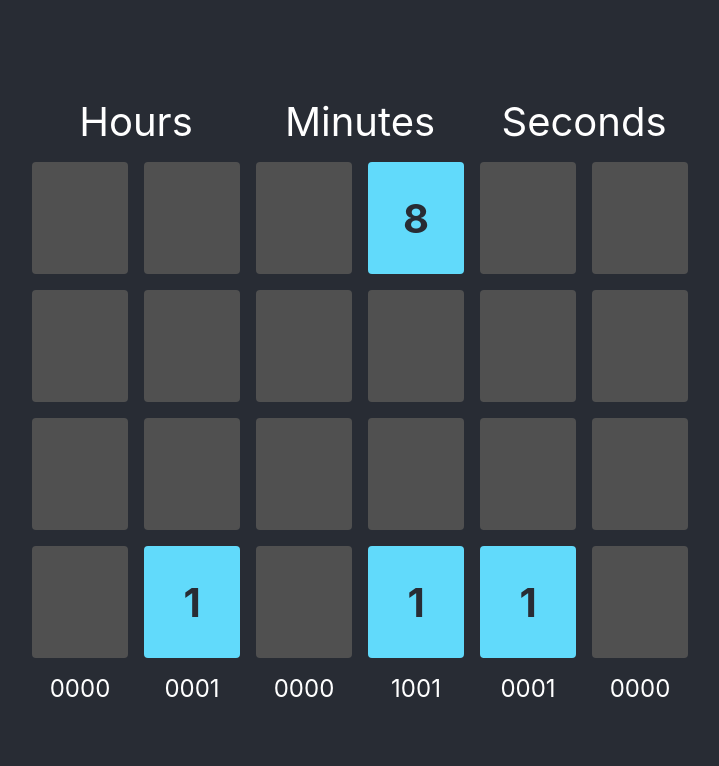
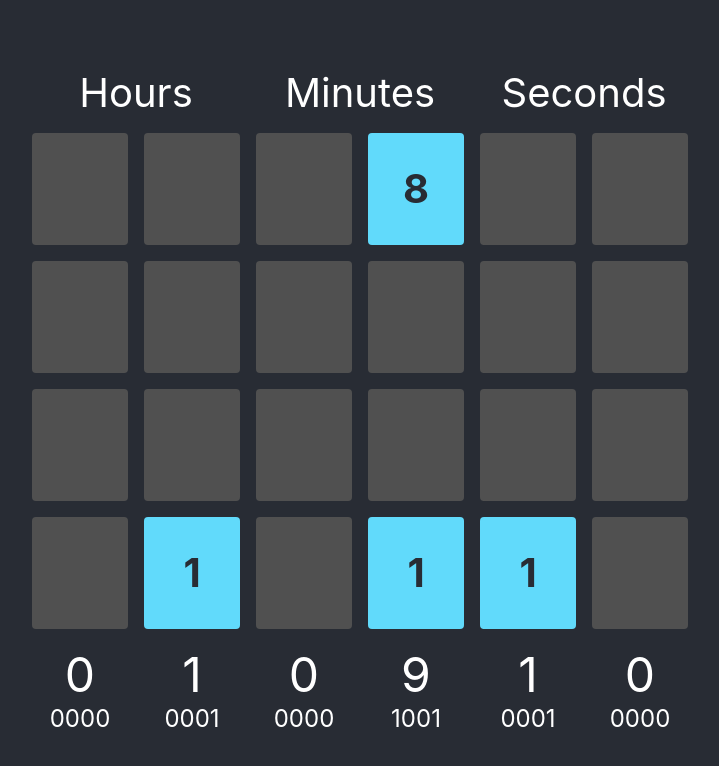
Before and after one commit to JackPonder/binary-clock, a React (Create React App) app: page / in a window 1280 px wide. Shown: the top 766 px of the page, without its empty margins (280-999 px from the left). Built offline with nearby package versions, Linux system fonts and the light colour scheme.

Commit message:
improved clock labels

```diff
--- a/src/App.js
+++ b/src/App.js
@@ -12,11 +12,20 @@ export default function App() {
         Math.floor(date.getSeconds() / 10 % 10),
         Math.floor(date.getSeconds() % 10),
       ];
+
+      for (let i = 0; i < time.length; i++) {
+        document.getElementById("label" + i).children[0].innerHTML = time[i];
+      }
+
       time.forEach((item, index) => {
         time[index] = item.toString(2).padStart(4, "0");
       });
+
+      for (let i = 0; i < time.length; i++) {
+        document.getElementById("label" + i).children[1].innerHTML = time[i];
+      }
+
       const binaryTime = time.join("");
-
       for (let i = 0; i < binaryTime.length; i++) {
         const label =
           (i - 3) % 4 === 0 ? 1 :
@@ -31,10 +40,6 @@ export default function App() {
           bar.className = "bar";
           bar.innerHTML = "";
         }
-      }
-
-      for (let i = 0; i < time.length; i++) {
-        document.getElementById("label" + i).innerHTML = time[i];
       }
     }, 1000);
   }, []);
@@ -57,8 +62,14 @@ export default function App() {
           <div className="bar" id="3"></div>
           <div className="bar" id="7"></div>
           {/* Bottom Row */}
-          <div className="time-label" id="label0">0000</div>
-          <div className="time-label" id="label1">0000</div>
+          <div id="label0">
+            <div className="time-label-big">0</div>
+            <div className="time-label-small">0000</div>
+          </div>
+          <div id="label1">
+            <div className="time-label-big">0</div>
+            <div className="time-label-small">0000</div>
+          </div>
         </div>
         <div className="container-minor">
           <div className="container-header">Minutes</div>
@@ -75,8 +86,14 @@ export default function App() {
           <div className="bar" id="11"></div>
           <div className="bar" id="15"></div>
           {/* Bottom Row */}
-          <div className="time-label" id="label2">0000</div>
-          <div className="time-label" id="label3">0000</div>
+          <div id="label2">
+            <div className="time-label-big">0</div>
+            <div className="time-label-small">0000</div>
+          </div>
+          <div id="label3">
+            <div className="time-label-big">0</div>
+            <div className="time-label-small">0000</div>
+          </div>
         </div>
         <div className="container-minor">
           <div className="container-header">Seconds</div>
@@ -93,8 +110,14 @@ export default function App() {
           <div className="bar" id="19"></div>
           <div className="bar" id="23"></div>
           {/* Bottom Row */}
-          <div className="time-label" id="label4">0000</div>
-          <div className="time-label" id="label5">0000</div>
+          <div id="label4">
+            <div className="time-label-big">0</div>
+            <div className="time-label-small">0000</div>
+          </div>
+          <div id="label5">
+            <div className="time-label-big">0</div>
+            <div className="time-label-small">0000</div>
+          </div>
         </div>
       </div>
     </div>
--- a/src/index.css
+++ b/src/index.css
@@ -55,6 +55,10 @@ body {
   background-color: #61dafb;
 }
 
-.time-label {
+.time-label-big {
+  font-size: 6vmin;
+}
+
+.time-label-small {
   font-size: 3vmin;
 }
```
